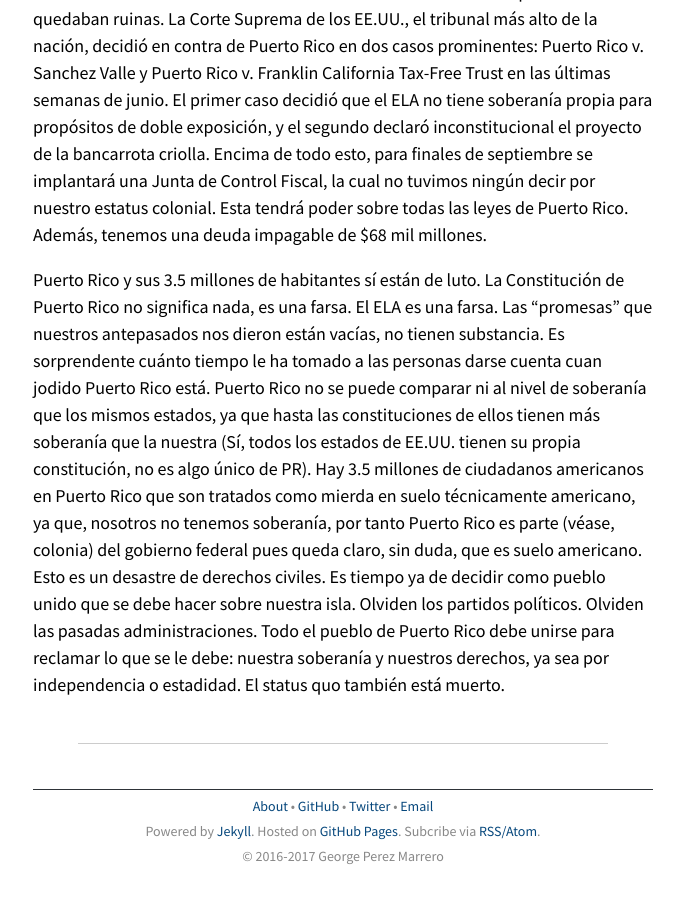
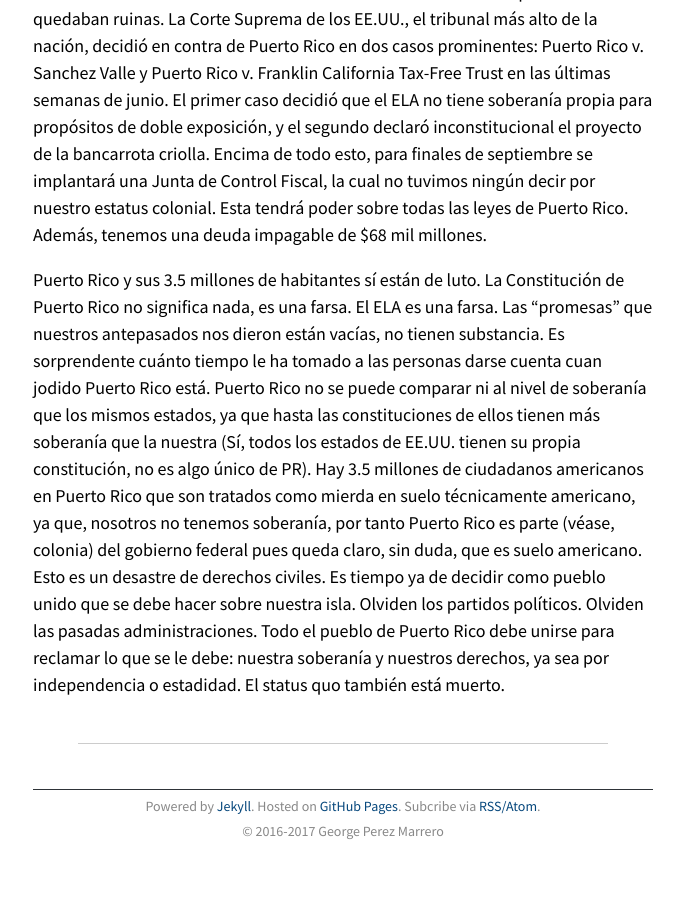
Before and after one commit to georgeperez/titanpointe.org, a Jekyll site: the page built from index.html, in a window 1280 px wide and 900 px high, scrolled down 3574 px. Shown: the whole window, without its empty margins (297-981 px from the left). Built offline with Jekyll 4.4.1, drawn with Linux system fonts in a browser that asks for light colours; after the commit the page ends 4449 px from its top, so only the background shows below that.

Commit message:
Removed nav links from footer

```diff
--- a/_includes/footer.html
+++ b/_includes/footer.html
@@ -1,15 +1,4 @@
 <footer>
-  <p>
-    <nav>
-      <a href="/about/">About</a>
-      &bull;
-      <a href="https://github.com/georgeperez/">GitHub</a>
-      &bull;
-      <a href="https://twitter.com/georgeperez/">Twitter</a>
-      &bull;
-      <a href="mailto:{{ site.email }}">Email</a>
-    </nav>
-  </p>
   <p>Powered by <a href="https://jekyllrb.com/">Jekyll</a>. Hosted on <a href="https://pages.github.com/">GitHub Pages</a>. Subcribe via <a href="/feed.xml">RSS/Atom</a>.</p>
   <p>&copy; 2016-2017 George Perez Marrero</p>
 </footer>
```
